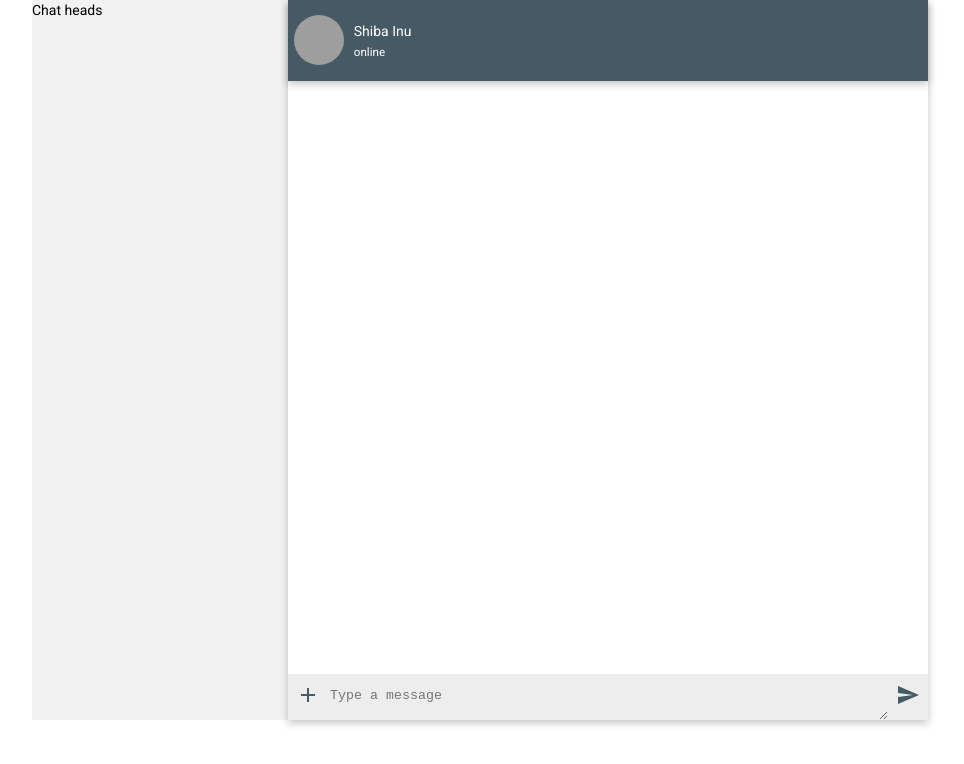
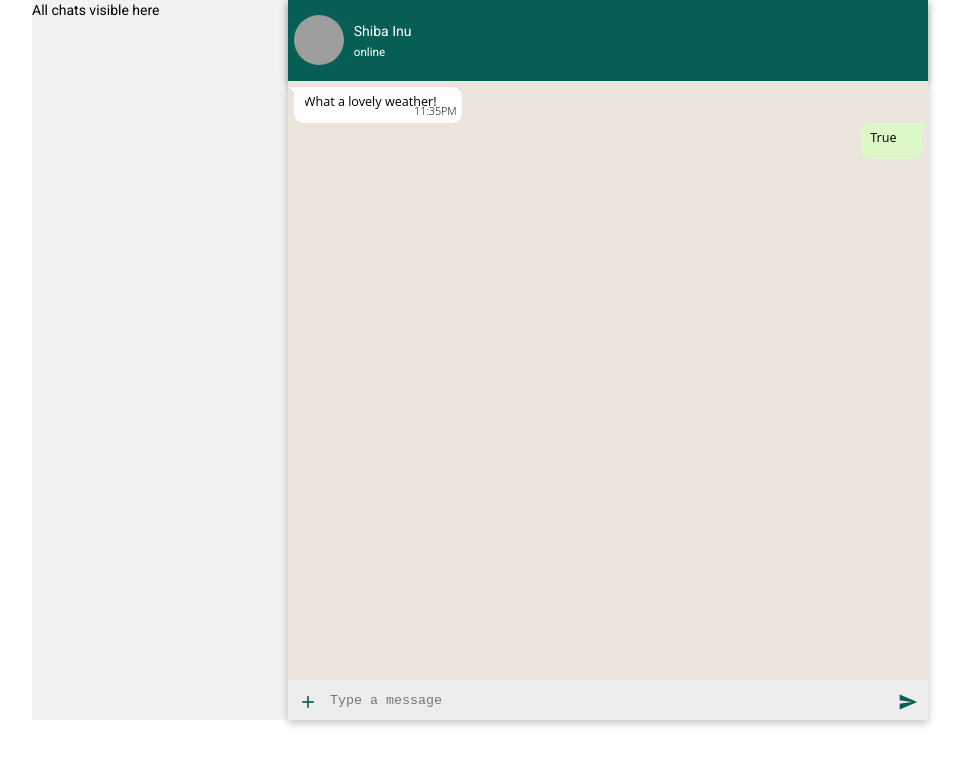
Before and after one commit to riyasaha-97/chatapp, an Angular app: page / in a window 1280 px wide. Shown: the top 764 px of the page, without its empty margins (160-1124 px from the left). Built offline with nearby package versions, Linux system fonts and the light colour scheme; grey boxes are pictures that could not be loaded.

Commit message:
chat-box layout

```diff
--- a/src/app/app.component.css
+++ b/src/app/app.component.css
@@ -10,7 +10,7 @@
 }
 .chat-box {
   box-shadow: rgba(0, 0, 0, 0.24) 0px 3px 8px;
-  max-width: 50%;
-  position: relative;
-  flex: 1;
+  min-width: 50%;
+  display: flex;
+  flex-direction: column;
 }
--- a/src/app/app.component.html
+++ b/src/app/app.component.html
@@ -1,7 +1,8 @@
 <div class="container">
-  <div class="chat-list">Chat heads</div>
+  <div class="chat-list">All chats visible here</div>
   <div class="chat-box">
     <chat-head></chat-head>
+    <message-container style="flex: 1"></message-container>
     <message-sender></message-sender>
   </div>
 </div>
--- a/src/app/helper-components/chat-head/chat-head.component.css
+++ b/src/app/helper-components/chat-head/chat-head.component.css
@@ -2,7 +2,7 @@
   display: flex;
   align-items: center;
   padding: 1%;
-  background-color: #455a64;
+  background-color: #075e54;
   box-shadow: rgba(0, 0, 0, 0.24) 0px 3px 8px;
   color: white;
 }
--- a/src/app/helper-components/message-sender/message-sender.component.css
+++ b/src/app/helper-components/message-sender/message-sender.component.css
@@ -1,10 +1,8 @@
 .message-sender {
-  position: absolute;
   width: 100%;
-  bottom: 0px;
   display: flex;
   justify-content: center;
-  align-items: baseline;
+  align-items: center;
   background-color: #ededed;
 }
 .message-sender > textarea {
@@ -15,6 +13,7 @@
 .message-sender > textarea:focus {
   outline: none;
 }
-mat-icon {
-  color: #455a64;
+.message-sender > button {
+  font-size: 20px;
+  color: #075e54;
 }
--- a/src/app/helper-components/message-sender/message-sender.component.html
+++ b/src/app/helper-components/message-sender/message-sender.component.html
@@ -1,9 +1,14 @@
 <div class="message-sender">
-  <button mat-icon-button color="primary">
-    <mat-icon>add</mat-icon>
+  <button mat-icon-button>
+    <mat-icon [inline]="true">add</mat-icon>
   </button>
-  <textarea placeholder="Type a message"></textarea>
-  <button mat-icon-button color="primary">
-    <mat-icon>send</mat-icon>
+  <textarea
+    placeholder="Type a message"
+    cdkTextareaAutosize
+    cdkAutosizeMinRows="1"
+    cdkAutosizeMaxRows="5"
+  ></textarea>
+  <button mat-icon-button>
+    <mat-icon [inline]="true">send</mat-icon>
   </button>
 </div>
--- /dev/null
+++ b/src/app/helper-components/message/message.component.css
@@ -0,0 +1,56 @@
+.message-container {
+  background-color: #ece5dd;
+  min-height: 100%;
+  display: flex;
+  flex-direction: column;
+  padding: 1%;
+}
+.message-incoming {
+  align-self: flex-start;
+  position: relative;
+  max-width: 40%;
+  padding: 1% 4% 2% 1.5%;
+  background-color: white;
+  text-align: left;
+  font: 400 0.9em "Open Sans", sans-serif;
+  border-radius: 10px;
+}
+.message-outgoing {
+  align-self: flex-end;
+  position: relative;
+  max-width: 40%;
+  padding: 1% 4% 2% 1.5%;
+  background-color: #dcf8c6;
+  text-align: left;
+  font: 400 0.9em "Open Sans", sans-serif;
+  border-radius: 10px;
+}
+.message-incoming:before {
+  content: "";
+  position: absolute;
+  width: 0;
+  height: 0;
+  border-top: 15px solid white;
+  border-left: 15px solid transparent;
+  border-right: 15px solid transparent;
+  top: 0;
+  left: -5px;
+}
+.message-outgoing:before {
+  content: "";
+  position: absolute;
+  width: 0;
+  height: 0;
+  border-top: 15px solid #dcf8c6;
+  border-left: 15px solid transparent;
+  border-right: 15px solid transparent;
+  top: 0;
+  right: -5px;
+}
+.message-timestamp {
+  position: absolute;
+  font-size: 0.85em;
+  font-weight: 300;
+  bottom: 5px;
+  right: 5px;
+}
--- /dev/null
+++ b/src/app/helper-components/message/message.component.html
@@ -0,0 +1,7 @@
+<div class="message-container">
+  <div class="message-incoming">
+    What a lovely weather!
+    <div class="message-timestamp">11:35PM</div>
+  </div>
+  <div class="message-outgoing">True</div>
+</div>
--- /dev/null
+++ b/src/app/helper-components/message/message.component.ts
@@ -0,0 +1,12 @@
+import { Component, OnInit } from '@angular/core';
+
+@Component({
+  selector: 'message-container',
+  templateUrl: './message.component.html',
+  styleUrls: ['./message.component.css'],
+})
+export class MessageComponent implements OnInit {
+  constructor() {}
+
+  ngOnInit(): void {}
+}
```
Also changed, not shown: src/app/app.module.ts (+7 -1 lines), 1 other file (tests, documents, lock files or other folders).
